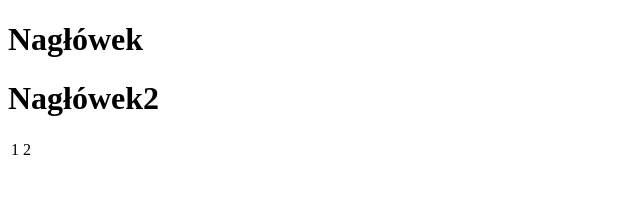
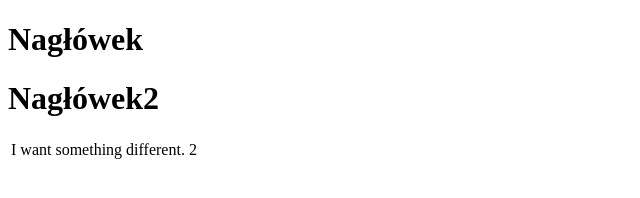
Before and after one commit to MateuszSaw/repo-test, a plain HTML site: page index.html in a window 1280 px wide. Shown: the whole page, without its empty margins (0-640 px from the left). Drawn offline with Linux system fonts and the light colour scheme.

Commit message:
Something different in tge first cell

```diff
--- a/index.html
+++ b/index.html
@@ -16,7 +16,7 @@
         <tbody>
             <tr>
                 <td>
-                    1
+                    I want something different.
                 </td>
                 <td>
                     2
```
